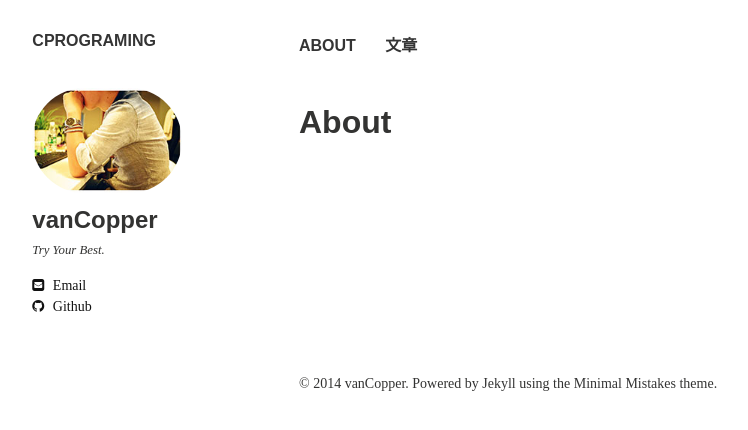
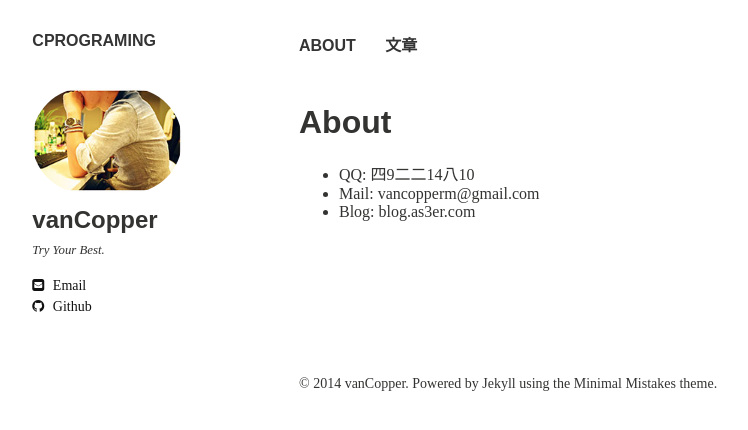
Before and after one commit to vanCopper/CPrograming, a Jekyll site: the page built from about/index.md, in a window 1280 px wide. Shown: the top 430 px of the page, without its empty margins (21-769 px from the left). Built offline with Jekyll 4.4.1, drawn with Linux system fonts in a browser that asks for light colours.

Commit message:
修改About页面

```diff
--- a/about/index.md
+++ b/about/index.md
@@ -9,3 +9,7 @@ comments: true
   credit: Texture Lovers
   creditlink: http://texturelovers.com -->
 ---
+
+* QQ: 四9二二14八10
+* Mail: vancopperm@gmail.com
+* Blog: blog.as3er.com
```
